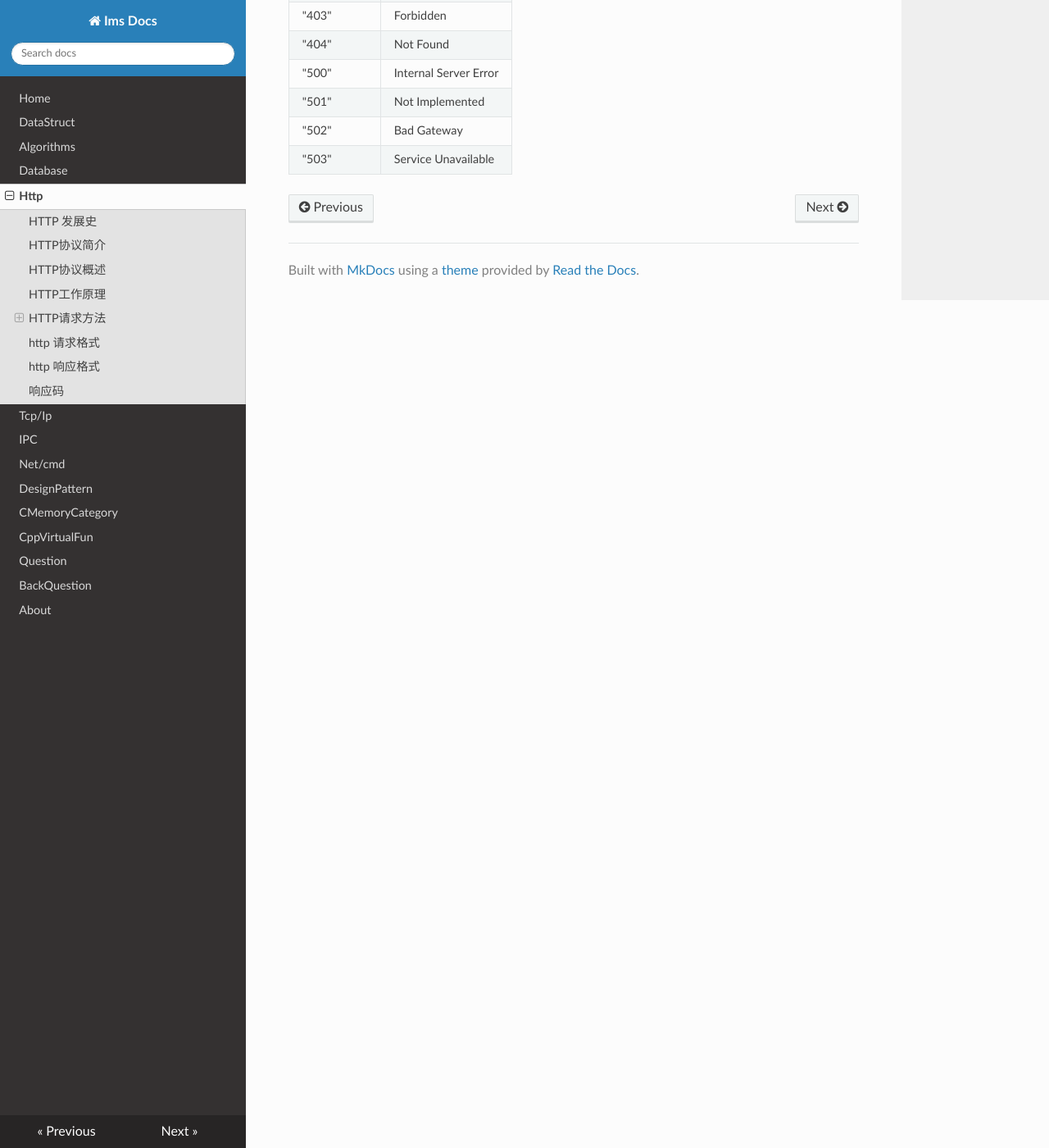
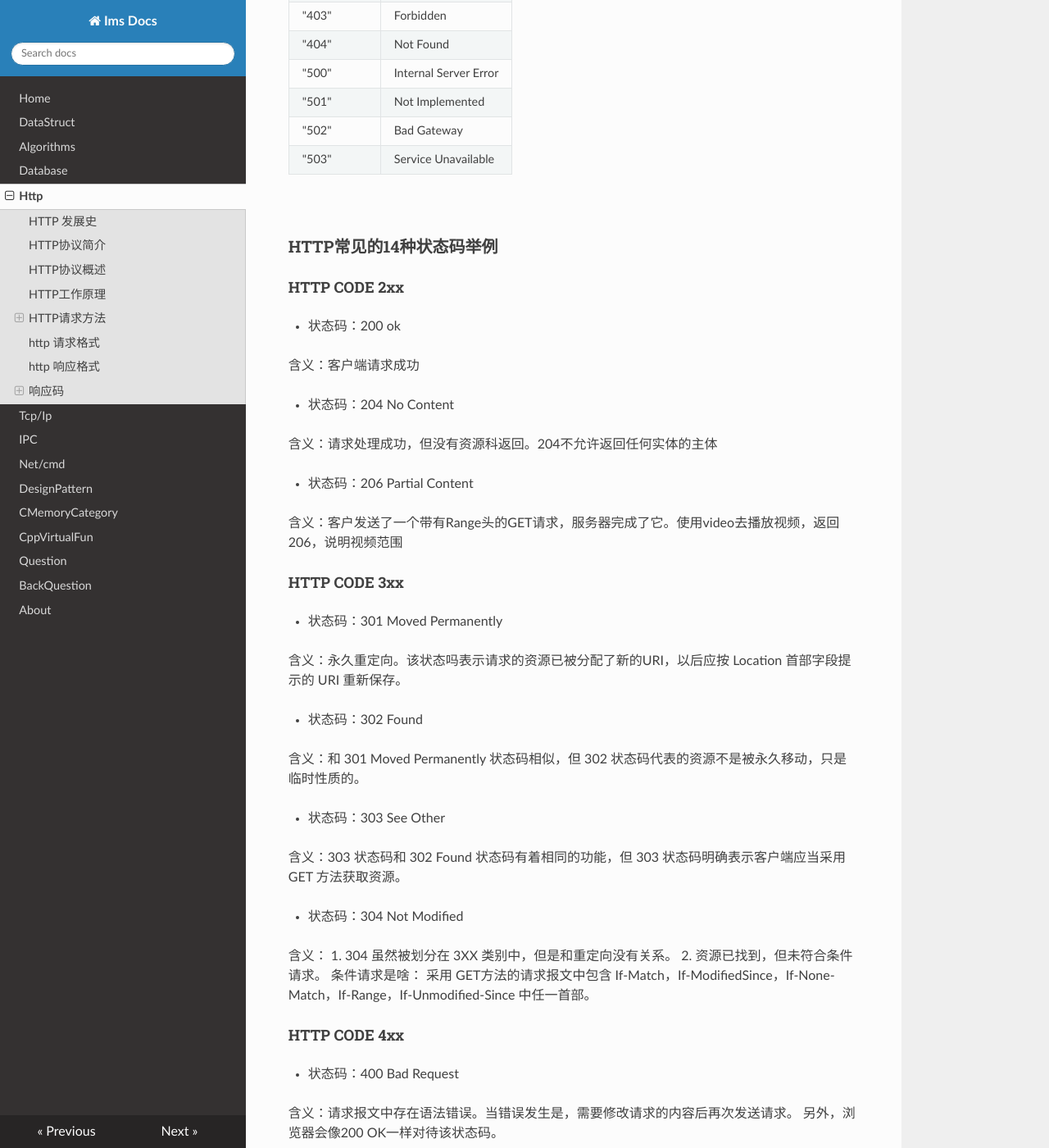
Before and after one commit to ims0/mkdocs, an MkDocs documentation site: the page built from docs/http.md, in a window 1280 px wide and 1400 px high, scrolled down 5398 px. Shown: the whole window at 82% size. Built offline with MkDocs 1.6.1, drawn with Linux system fonts in a browser that asks for light colours; nearby versions of some CDN libraries; some of the changed text lies outside the part shown.

Commit message:
增加服务器响应码

```diff
--- a/docs/http.md
+++ b/docs/http.md
@@ -146,3 +146,86 @@ GET产生一个TCP数据包；POST产生两个TCP数据包。
 | "501"   | Not Implemented|
 | "502"   | Bad Gateway|
 | "503"   | Service Unavailable|
+
+<br>
+
+### HTTP常见的14种状态码举例
+
+#### HTTP CODE 2xx
+
++ 状态码：200 ok
+
+含义：客户端请求成功
+
++ 状态码：204 No Content
+
+含义：请求处理成功，但没有资源科返回。204不允许返回任何实体的主体
+
++ 状态码：206 Partial Content
+
+含义：客户发送了一个带有Range头的GET请求，服务器完成了它。使用video去播放视频，返回206，说明视频范围
+
+#### HTTP CODE 3xx
+
++ 状态码：301 Moved Permanently
+
+含义：永久重定向。该状态吗表示请求的资源已被分配了新的URI，以后应按 Location 首部字段提示的 URI 重新保存。
+
++ 状态码：302 Found
+
+含义：和 301 Moved Permanently 状态码相似，但 302 状态码代表的资源不是被永久移动，只是临时性质的。
+
++ 状态码：303 See Other
+
+含义：303 状态码和 302 Found 状态码有着相同的功能，但 303 状态码明确表示客户端应当采用 GET 方法获取资源。
+
++ 状态码：304 Not Modified
+
+含义：
+1. 304 虽然被划分在 3XX 类别中，但是和重定向没有关系。
+2. 资源已找到，但未符合条件请求。
+条件请求是啥：
+采用 GET方法的请求报文中包含 If-Match，If-ModifiedSince，If-None-Match，If-Range，If-Unmodified-Since
+中任一首部。
+
+#### HTTP CODE 4xx
++ 状态码：400 Bad Request
+
+含义：请求报文中存在语法错误。当错误发生是，需要修改请求的内容后再次发送请求。 另外，浏览器会像200 OK一样对待该状态码。
+
++ 状态码：401 Unauthorized
+
+含义：返回含有 401 的响应必须包含一个适用于被请求资源的 WWW-Authenticate
+首部用以质询（challenge）用户信息。当浏览器初次接收到 401 响应，会弹出认证用的对话窗口。
+
++ 状态码：403 Forbidden
+
+含义：该状态码表明对请求资源的访问被服务器拒绝了。服务器端没有必要给出拒绝的详细理由。
+未获得文件系统的访问授权，访问权限出现某些问题（从未授权的发送源 IP 地址试图访问）等列举的情况都可能是发生 403 的原因。
+
++ 状态码：404 Not Found
+
+含义：该状态吗表明服务器上无法找到请求的资源。
+
+#### HTTP CODE 5xx
++ 状态码：500 Intertnal Server Error
+
+含义：服务器本身发生错误。也有可能是 Web应用存在的 bug 或某些临时的故障
+
++ 状态码：503 Intertnal Server Error
+
+含义：该状态码表明服务器暂时处于超负载或正在进行停机维护，现在无法处理请求。
+
+extern:
+
+500 （服务器内部错误） 服务器遇到错误，无法完成请求。（解决办法传参数不正确）
+
+501 （尚未实施） 服务器不具备完成请求的功能。 例如，服务器无法识别请求方法时可能会返回此代码。
+
+502 （错误网关） 服务器作为网关或代理，从上游服务器收到无效响应。
+
+503 （服务不可用） 服务器目前无法使用（由于超载或停机维护）。 通常，这只是暂时状态。
+
+504 （网关超时） 服务器作为网关或代理，但是没有及时从上游服务器收到请求。
+
+505 （HTTP 版本不受支持） 服务器不支持请求中所用的 HTTP 协议版本。
```
